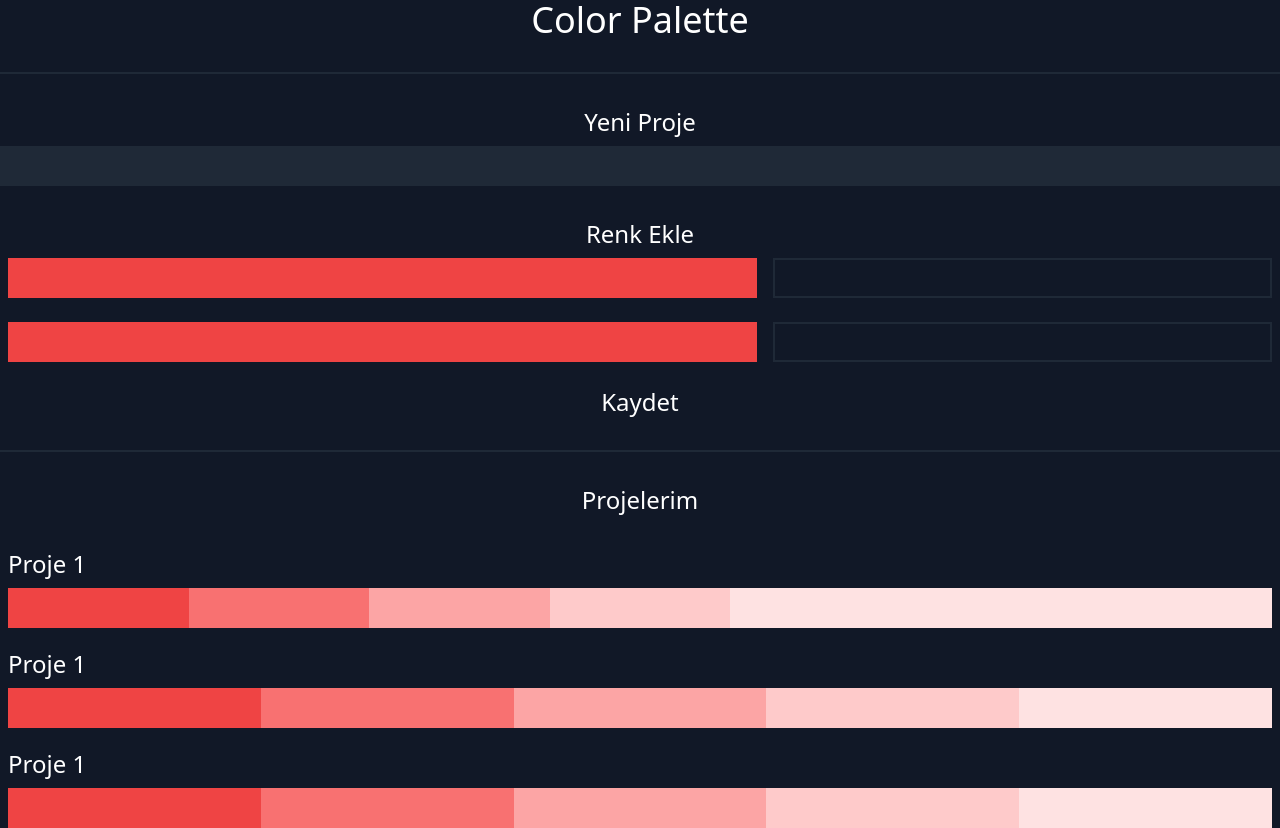
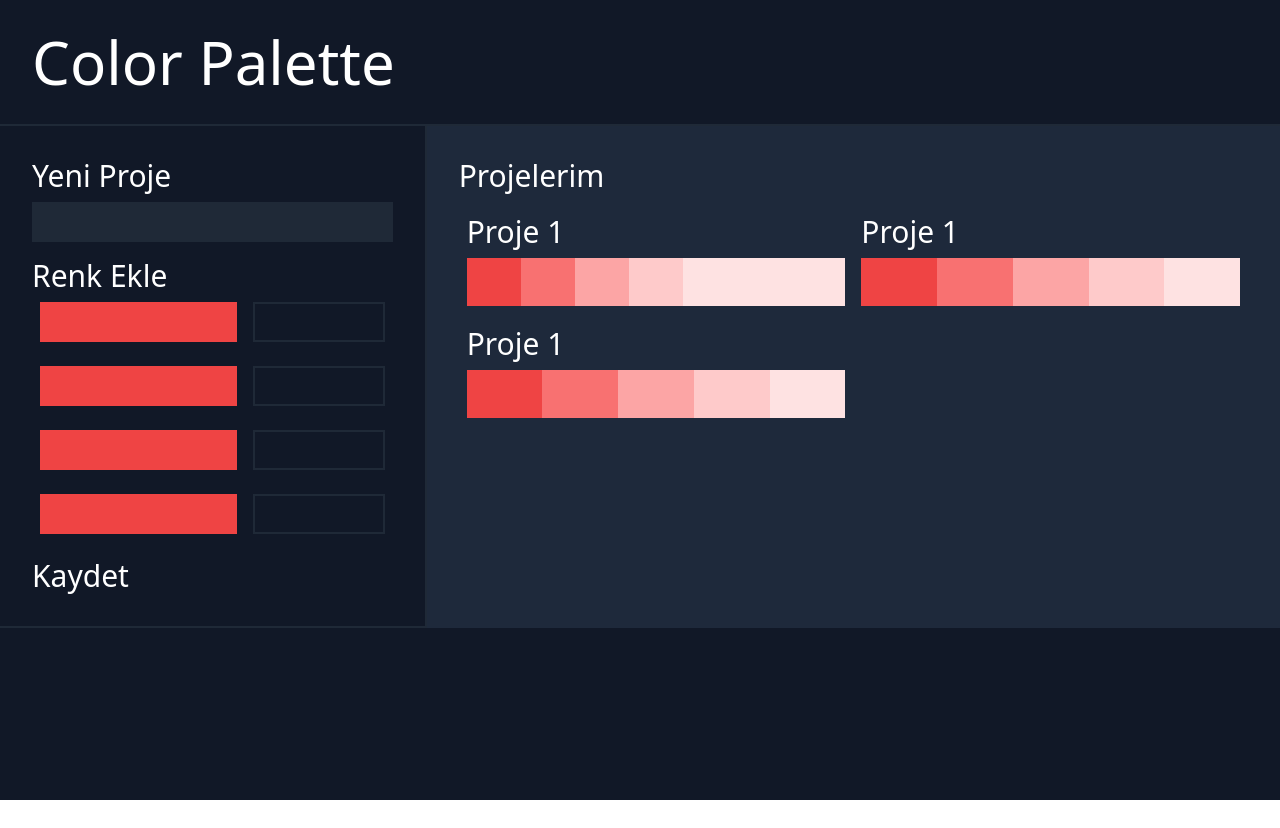
Before and after one commit to UTKUC3NGIZ/color_palette, a React (Create React App) app: page / in a window 1280 px wide. After the commit the page ends 800 px from the top, so only its background shows below. Built offline with nearby package versions, Linux system fonts and the light colour scheme.

Commit message:
"create page" responsive completed

```diff
--- a/src/App.js
+++ b/src/App.js
@@ -3,9 +3,11 @@ import "./app.css";
 import Create from "./components/Create";
 function App() {
   return (
-    <div className="bg-gray-900 h-full">
-      <div className="w-full text-center">
-        <h1 className="text-4xl font-light text-white">Color Palette</h1>
+    <div className="bg-gray-900 h-full lg:h-screen">
+      <div className="w-full text-center lg:text-left lg:pt-8 lg:pl-8">
+        <h1 className="text-4xl font-light text-white lg:text-6xl">
+          Color Palette
+        </h1>
       </div>
       <Create />
     </div>
--- a/src/components/Create.js
+++ b/src/components/Create.js
@@ -2,23 +2,41 @@ import React from "react";
 
 function Create() {
   return (
-    <div>
-      <div>
-        <div className="my-8 w-full relative text-white border-t-2 border-gray-800 pt-8">
-          <h2 className="text-center text-2xl  mb-2">Yeni Proje</h2>
+    <div className="lg:flex">
+      <div className="lg:w-1/3   border-r-2 border-gray-800 lg:pr-8 border-t-2 lg:border-b-2 mt-8 pt-8 lg:pl-8 lg:pb-8">
+        <div className=" w-full relative text-white  ">
+          <h2 className="text-center text-2xl  mb-2 lg:text-left  lg:text-3xl">
+            Yeni Proje
+          </h2>
           <input
             type="text"
             id="createBtn"
             name="createBtn"
-            className="w-full bg-gray-800 text-center focus:outline-none h-10 text-white"
+            className="w-full bg-gray-800 text-center focus:outline-none h-10 text-white lg:text-left"
           />
           {/* <label htmlFor="createBtn" className="absolute right-0 ">
           ADD
         </label> */}
         </div>
         <div>
-          <h2 className="text-center text-2xl text-white mb-2">Renk Ekle</h2>
+          <h2 className="text-center text-2xl text-white mb-2 lg:text-3xl lg:text-left my-4">
+            Renk Ekle
+          </h2>
           <div className="flex flex-col mx-2 ">
+            <div className="flex mb-6">
+              <span className="w-[60%] h-10 mr-4 bg-red-500"></span>
+              <input
+                type="text"
+                className=" bg-transparent border-solid border-2 border-gray-800 w-[40%] focus:outline-none text-white"
+              />
+            </div>
+            <div className="flex mb-6">
+              <span className="w-[60%] h-10 mr-4 bg-red-500"></span>
+              <input
+                type="text"
+                className=" bg-transparent border-solid border-2 border-gray-800 w-[40%] focus:outline-none text-white"
+              />
+            </div>
             <div className="flex mb-6">
               <span className="w-[60%] h-10 mr-4 bg-red-500"></span>
               <input
@@ -35,43 +53,47 @@ function Create() {
             </div>
           </div>
         </div>
-        <div className="text-center ">
-          <button className="text-2xl text-white">Kaydet</button>
+        <div className="text-center lg:text-left ">
+          <button className="text-2xl text-white lg:text-3xl ">Kaydet</button>
         </div>
       </div>
-      <div className="text-center my-8  border-t-2 border-gray-800 pt-8">
-        <h2 className="text-white text-2xl  ">Projelerim</h2>
+      <div className="lg:w-2/3 lg:pr-8 border-t-2 mt-8 pt-8 border-gray-800 lg:pl-8 lg:bg-slate-800">
+        <div className="text-center  lg:text-left">
+          <h2 className="text-white text-2xl lg:text-3xl">Projelerim</h2>
         </div>
-      <div className="mt-5 mx-2">
-        <h3 className="text-2xl text-white mb-2">Proje 1</h3>
+        <div className="lg:grid lg:grid-cols-2">
+          <div className="mt-5 mx-2 ">
+            <h3 className="text-2xl text-white mb-2 lg:text-3xl">Proje 1</h3>
             <div className="flex flex-row  ">
-          <span className="flex-1 bg-red-500 h-10"></span>
-          <span className="flex-1 bg-red-400 h-10"></span>
-          <span className="flex-1 bg-red-300 h-10"></span>
-          <span className="flex-1 bg-red-200 h-10"></span>
-          <span className="flex-1 bg-red-100 h-10"></span>
-          <span className="flex-1 bg-red-100 h-10"></span>
-          <span className="flex-1 bg-red-100 h-10"></span>
+              <span className="flex-1 bg-red-500 h-10 lg:h-12"></span>
+              <span className="flex-1 bg-red-400 h-10 lg:h-12"></span>
+              <span className="flex-1 bg-red-300 h-10 lg:h-12"></span>
+              <span className="flex-1 bg-red-200 h-10 lg:h-12"></span>
+              <span className="flex-1 bg-red-100 h-10 lg:h-12"></span>
+              <span className="flex-1 bg-red-100 h-10 lg:h-12"></span>
+              <span className="flex-1 bg-red-100 h-10 lg:h-12"></span>
             </div>
           </div>
-      <div className="mt-5 mx-2">
-        <h3 className="text-2xl text-white mb-2">Proje 1</h3>
+          <div className="mt-5 mx-2 ">
+            <h3 className="text-2xl text-white mb-2 lg:text-3xl">Proje 1</h3>
             <div className="flex flex-row  ">
-          <span className="flex-1 bg-red-500 h-10"></span>
-          <span className="flex-1 bg-red-400 h-10"></span>
-          <span className="flex-1 bg-red-300 h-10"></span>
-          <span className="flex-1 bg-red-200 h-10"></span>
-          <span className="flex-1 bg-red-100 h-10"></span>
+              <span className="flex-1 bg-red-500 h-10 lg:h-12"></span>
+              <span className="flex-1 bg-red-400 h-10 lg:h-12"></span>
+              <span className="flex-1 bg-red-300 h-10 lg:h-12"></span>
+              <span className="flex-1 bg-red-200 h-10 lg:h-12"></span>
+              <span className="flex-1 bg-red-100 h-10 lg:h-12"></span>
             </div>
           </div>
-      <div className="mt-5 mx-2">
-        <h3 className="text-2xl text-white mb-2">Proje 1</h3>
+          <div className="mt-5 mx-2 ">
+            <h3 className="text-2xl text-white mb-2 lg:text-3xl">Proje 1</h3>
             <div className="flex flex-row  ">
-          <span className="flex-1 bg-red-500 h-10"></span>
-          <span className="flex-1 bg-red-400 h-10"></span>
-          <span className="flex-1 bg-red-300 h-10"></span>
-          <span className="flex-1 bg-red-200 h-10"></span>
-          <span className="flex-1 bg-red-100 h-10"></span>
+              <span className="flex-1 bg-red-500 h-10 lg:h-12"></span>
+              <span className="flex-1 bg-red-400 h-10 lg:h-12"></span>
+              <span className="flex-1 bg-red-300 h-10 lg:h-12"></span>
+              <span className="flex-1 bg-red-200 h-10 lg:h-12"></span>
+              <span className="flex-1 bg-red-100 h-10 lg:h-12"></span>
+            </div>
+          </div>
         </div>
       </div>
     </div>
```
Lines whose indentation alone changed are shown as unchanged.
